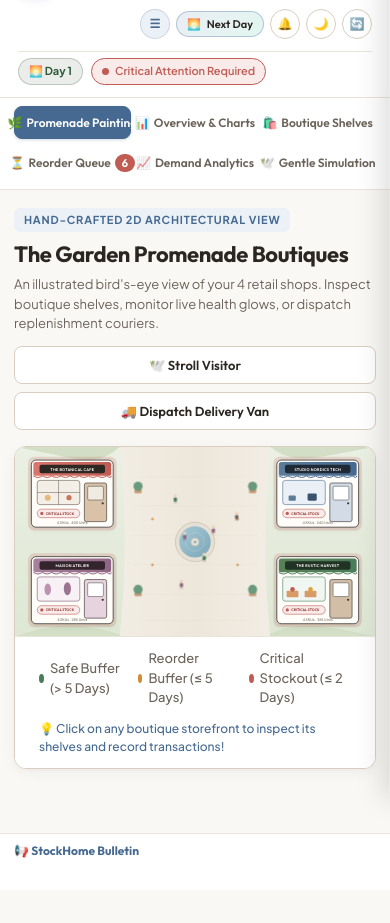
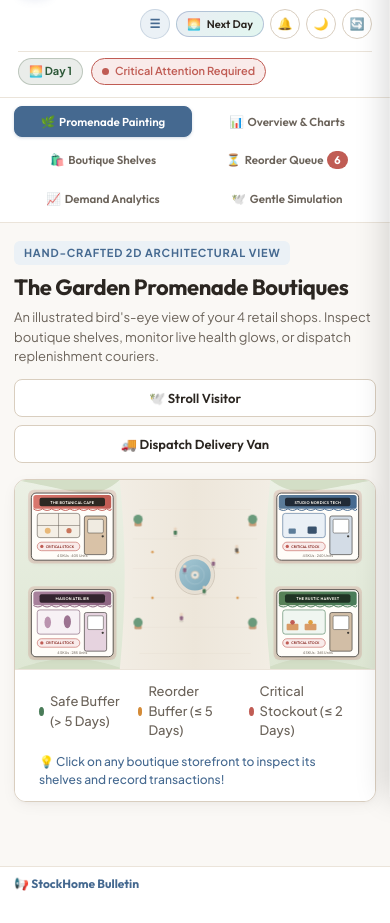
Before and after one commit to nandita3035-beai25/StockHome, a plain HTML site: page index.html in a window 390 px wide. Shown: the part 47-970 px from the top of the page. Before the commit the page ends 937 px from the top, so only its background shows below. Drawn offline with Linux system fonts and the light colour scheme; a web font is replaced by a local one.

Commit message:
style(nav): expand tabs to fit navbar width evenly without overflow
Resolve the layout imbalance where shortening tab labels left awkward empty whitespace on the right side of the navigation bar.

- Set `.nav-item` to `flex: 1 1 0` with centered alignment so all six navigation tabs expand proportionally to fill the full width of the container (`max-width: 1360px`), matching the viewport margins.
- Prevent horizontal overflow while ensuring the navbar is completely and symmetrically filled on desktop without bunching or clipping.
- Add responsive multi-row grid breakpoints (3 columns on tablets, 2 columns on mobile) so tabs always span edge-to-edge without crowding or horizontal scrolling.

```diff
--- a/style.css
+++ b/style.css
@@ -1946,6 +1946,15 @@ body.theme-twilight .tag-purple {
     font-size: 12px;
   }
 
+  .nav-inner {
+    grid-template-columns: repeat(2, 1fr);
+  }
+
+  .nav-item {
+    font-size: 11.5px;
+    padding: 7px 4px;
+  }
+
   .kpi-grid {
     grid-template-columns: 1fr;
   }
```
